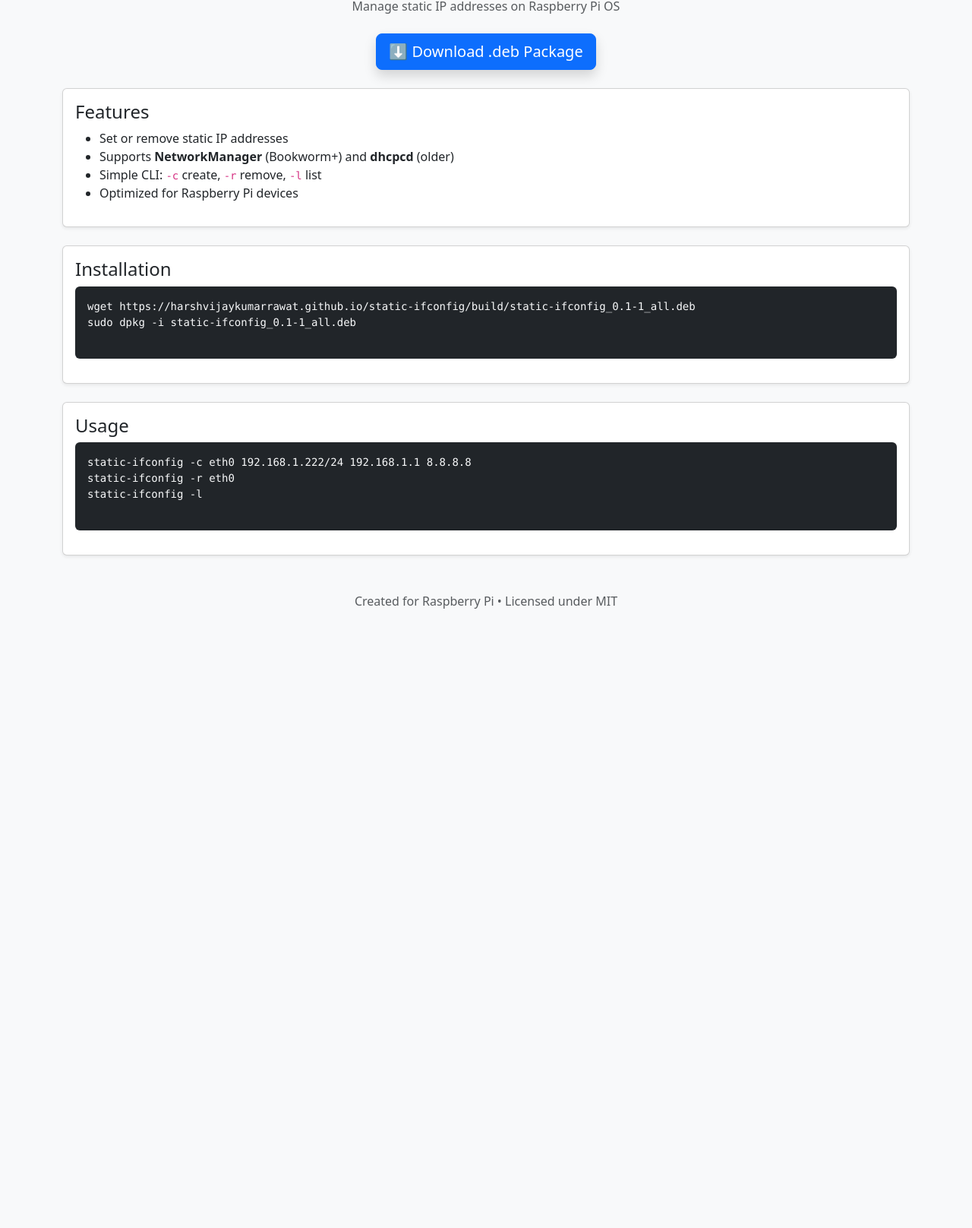
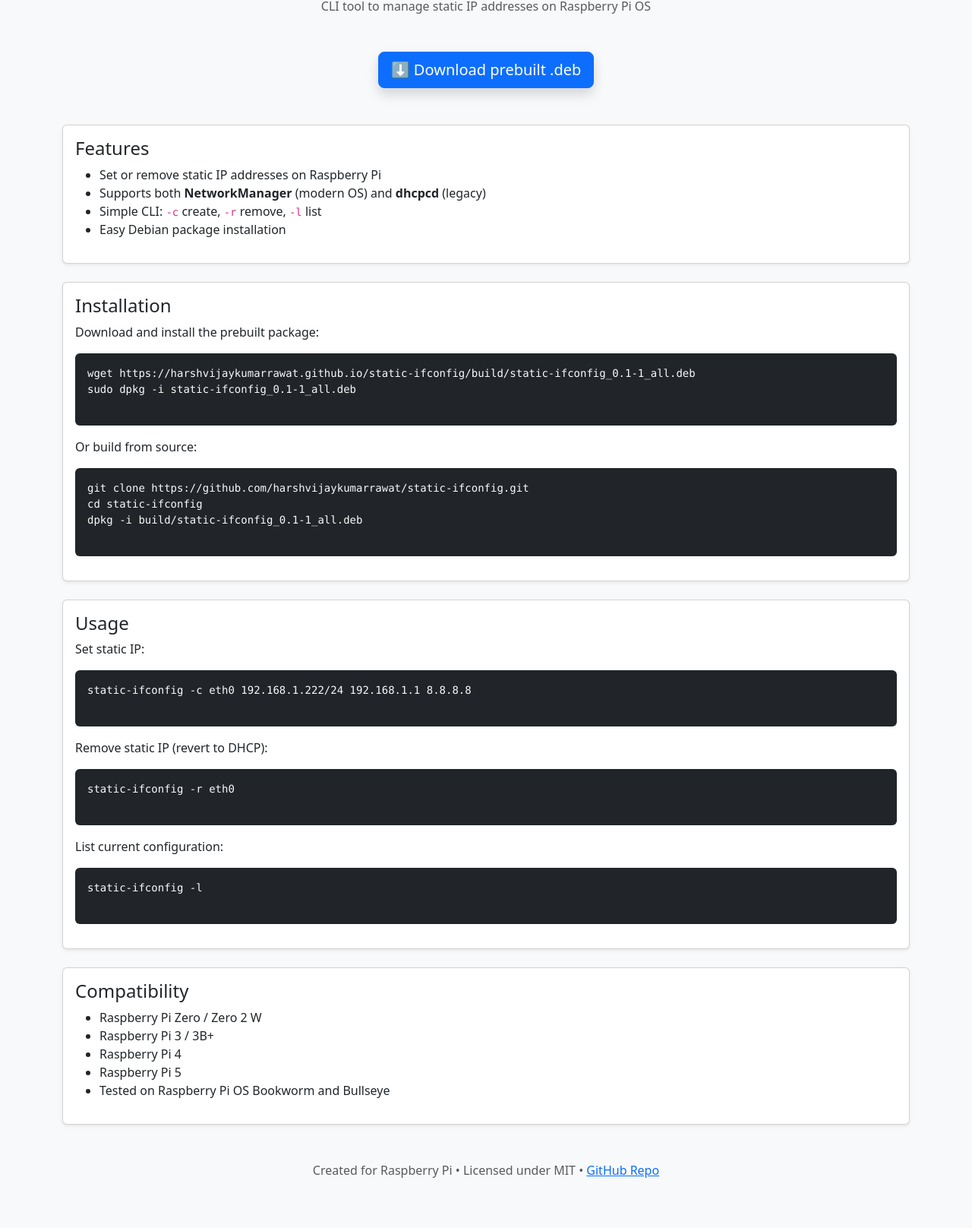
Before and after one commit to harshvijaykumarrawat/static-ifconfig, a plain HTML site: page index.html in a window 1280 px wide. Shown: the part 108-1724 px from the top of the page at 76% size. Before the commit the page ends 975 px from the top, so only its background shows below. Drawn offline with nearby package versions, Linux system fonts and the light colour scheme.

Commit message:
Update index.html

```diff
--- a/index.html
+++ b/index.html
@@ -23,66 +23,117 @@
   <meta property="twitter:description" content="Static-ifconfig: CLI tool to set, remove, and list static IP addresses on Raspberry Pi OS. Supports NetworkManager and dhcpcd. Easy Debian package installation.">
   <meta property="twitter:image" content="https://harshvijaykumarrawat.github.io/static-ifconfig/assets/preview.png">
 
+  <!-- Structured Data (JSON-LD) -->
+  <script type="application/ld+json">
+  {
+    "@context": "https://schema.org",
+    "@type": "SoftwareApplication",
+    "name": "static-ifconfig",
+    "url": "https://harshvijaykumarrawat.github.io/static-ifconfig/",
+    "applicationCategory": "System Utilities",
+    "operatingSystem": "Raspberry Pi OS",
+    "softwareVersion": "0.1-1",
+    "author": {
+      "@type": "Person",
+      "name": "Harsh Rawat"
+    },
+    "description": "CLI tool to set, remove, and list static IP addresses on Raspberry Pi OS. Supports NetworkManager and dhcpcd."
+  }
+  </script>
+
   <!-- Favicon -->
   <link rel="icon" href="assets/favicon.ico">
 
   <!-- Bootstrap -->
   <link href="https://cdn.jsdelivr.net/npm/bootstrap@5.3.2/dist/css/bootstrap.min.css" rel="stylesheet">
 </head>
-
 <body class="bg-light text-dark">
 
   <div class="container py-5">
-    <header class="mb-4 text-center">
+    <header class="mb-5 text-center">
       <h1 class="fw-bold">static-ifconfig</h1>
-      <p class="text-muted">Manage static IP addresses on Raspberry Pi OS</p>
+      <p class="text-muted">CLI tool to manage static IP addresses on Raspberry Pi OS</p>
     </header>
 
-    <div class="text-center mb-4">
+    <!-- Download Button -->
+    <div class="text-center mb-5">
       <a href="https://harshvijaykumarrawat.github.io/static-ifconfig/build/static-ifconfig_0.1-1_all.deb"
          class="btn btn-primary btn-lg shadow">
-        ⬇️ Download .deb Package
+        ⬇️ Download prebuilt .deb
       </a>
     </div>
 
+    <!-- Features Section -->
     <section class="card shadow-sm mb-4">
       <div class="card-body">
         <h2 class="h4">Features</h2>
         <ul>
-          <li>Set or remove static IP addresses</li>
-          <li>Supports <strong>NetworkManager</strong> (Bookworm+) and <strong>dhcpcd</strong> (older)</li>
+          <li>Set or remove static IP addresses on Raspberry Pi</li>
+          <li>Supports both <strong>NetworkManager</strong> (modern OS) and <strong>dhcpcd</strong> (legacy)</li>
           <li>Simple CLI: <code>-c</code> create, <code>-r</code> remove, <code>-l</code> list</li>
-          <li>Optimized for Raspberry Pi devices</li>
+          <li>Easy Debian package installation</li>
         </ul>
       </div>
     </section>
 
+    <!-- Installation Section -->
     <section class="card shadow-sm mb-4">
       <div class="card-body">
         <h2 class="h4">Installation</h2>
+        <p>Download and install the prebuilt package:</p>
         <pre class="bg-dark text-light p-3 rounded">
 wget https://harshvijaykumarrawat.github.io/static-ifconfig/build/static-ifconfig_0.1-1_all.deb
 sudo dpkg -i static-ifconfig_0.1-1_all.deb
         </pre>
+        <p>Or build from source:</p>
+        <pre class="bg-dark text-light p-3 rounded">
+git clone https://github.com/harshvijaykumarrawat/static-ifconfig.git
+cd static-ifconfig
+dpkg -i build/static-ifconfig_0.1-1_all.deb
+        </pre>
       </div>
     </section>
 
+    <!-- Usage Section -->
     <section class="card shadow-sm mb-4">
       <div class="card-body">
         <h2 class="h4">Usage</h2>
+        <p>Set static IP:</p>
         <pre class="bg-dark text-light p-3 rounded">
 static-ifconfig -c eth0 192.168.1.222/24 192.168.1.1 8.8.8.8
+        </pre>
+        <p>Remove static IP (revert to DHCP):</p>
+        <pre class="bg-dark text-light p-3 rounded">
 static-ifconfig -r eth0
+        </pre>
+        <p>List current configuration:</p>
+        <pre class="bg-dark text-light p-3 rounded">
 static-ifconfig -l
         </pre>
       </div>
     </section>
 
+    <!-- Compatibility Section -->
+    <section class="card shadow-sm mb-4">
+      <div class="card-body">
+        <h2 class="h4">Compatibility</h2>
+        <ul>
+          <li>Raspberry Pi Zero / Zero 2 W</li>
+          <li>Raspberry Pi 3 / 3B+</li>
+          <li>Raspberry Pi 4</li>
+          <li>Raspberry Pi 5</li>
+          <li>Tested on Raspberry Pi OS Bookworm and Bullseye</li>
+        </ul>
+      </div>
+    </section>
+
+    <!-- Footer -->
     <footer class="text-center mt-5 text-muted">
-      <p>Created for Raspberry Pi • Licensed under MIT</p>
+      <p>Created for Raspberry Pi • Licensed under MIT • <a href="https://github.com/harshvijaykumarrawat/static-ifconfig" target="_blank">GitHub Repo</a></p>
     </footer>
   </div>
 
+  <!-- Bootstrap JS -->
   <script src="https://cdn.jsdelivr.net/npm/bootstrap@5.3.2/dist/js/bootstrap.bundle.min.js"></script>
 </body>
 </html>
```
